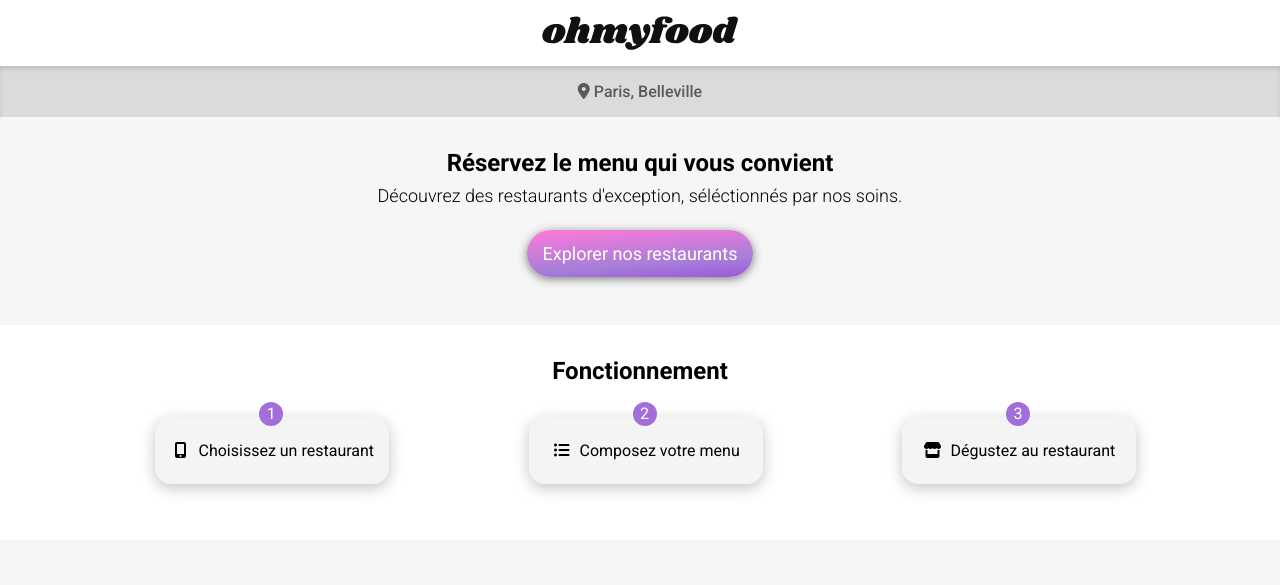
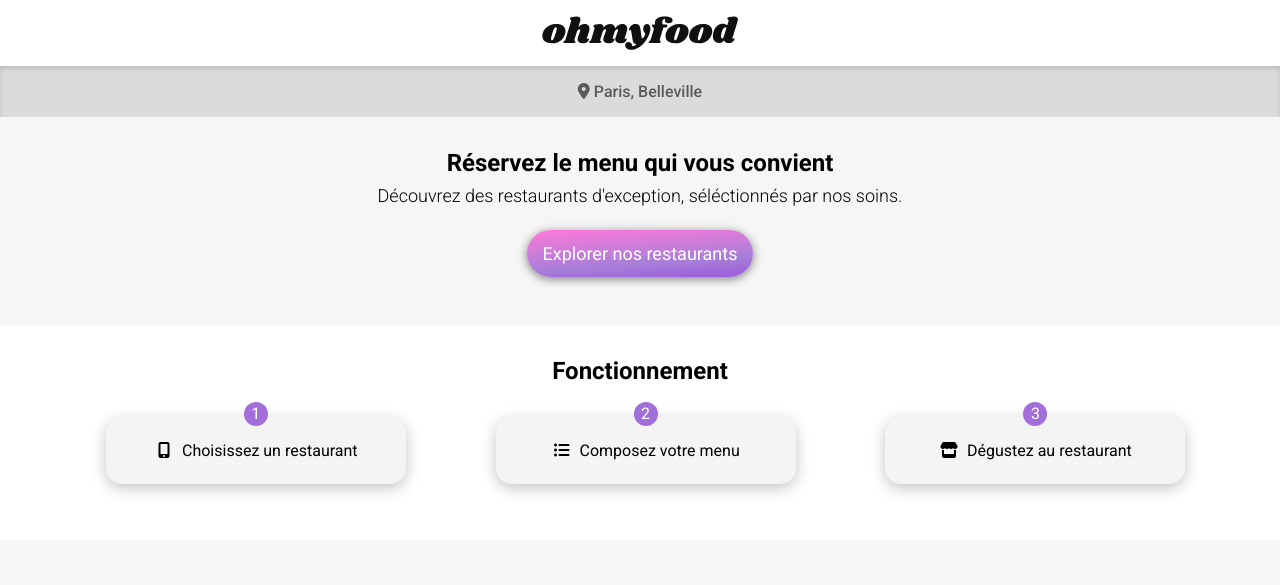
Before and after one commit to Perpel667/OPCR-DEVWEB-P3, a plain HTML site: page index.html in a window 1280 px wide. Shown: the top 585 px of the page. Drawn offline with Linux system fonts and the light colour scheme; a web font is replaced by a local one.

Commit message:
better look on hiwcards

```diff
--- a/sass/pages/_hiw.scss
+++ b/sass/pages/_hiw.scss
@@ -29,7 +29,7 @@
     }
     @include laptop {
       align-items: center;
-      max-width: 234px;
+      max-width: 30vw;
       justify-content: center;
       position: relative;
     }
@@ -61,10 +61,9 @@
   @include laptop {
     justify-content: center;
     align-items: center;
-    margin-right: 1rem;
+    margin-right: 0vw;
     margin-left: 0vw;
     position: absolute;
     top: -15px;
-    right: 90px;
   }
 }
```
Also changed, not shown: css/main.css, 1 other file.
